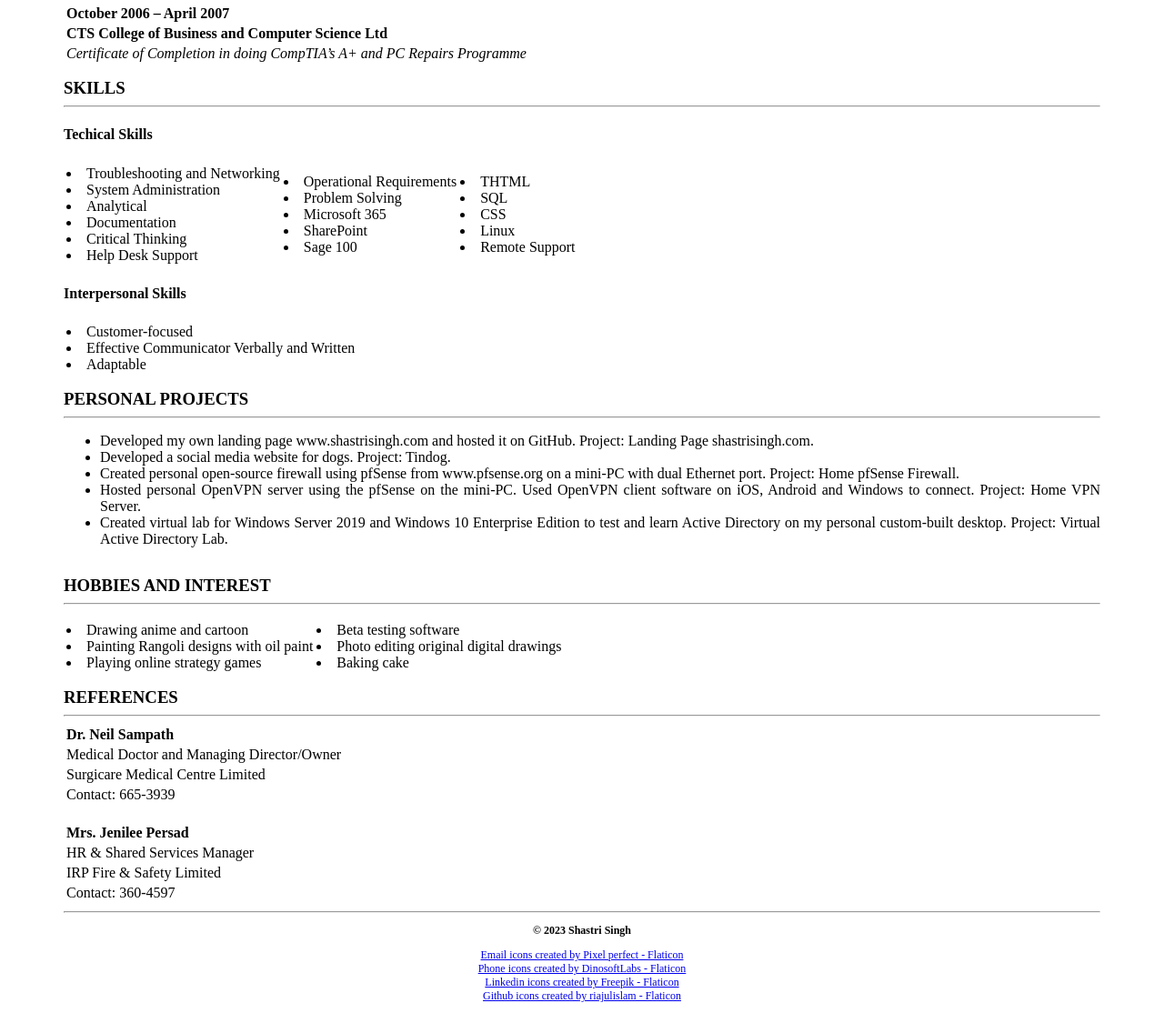
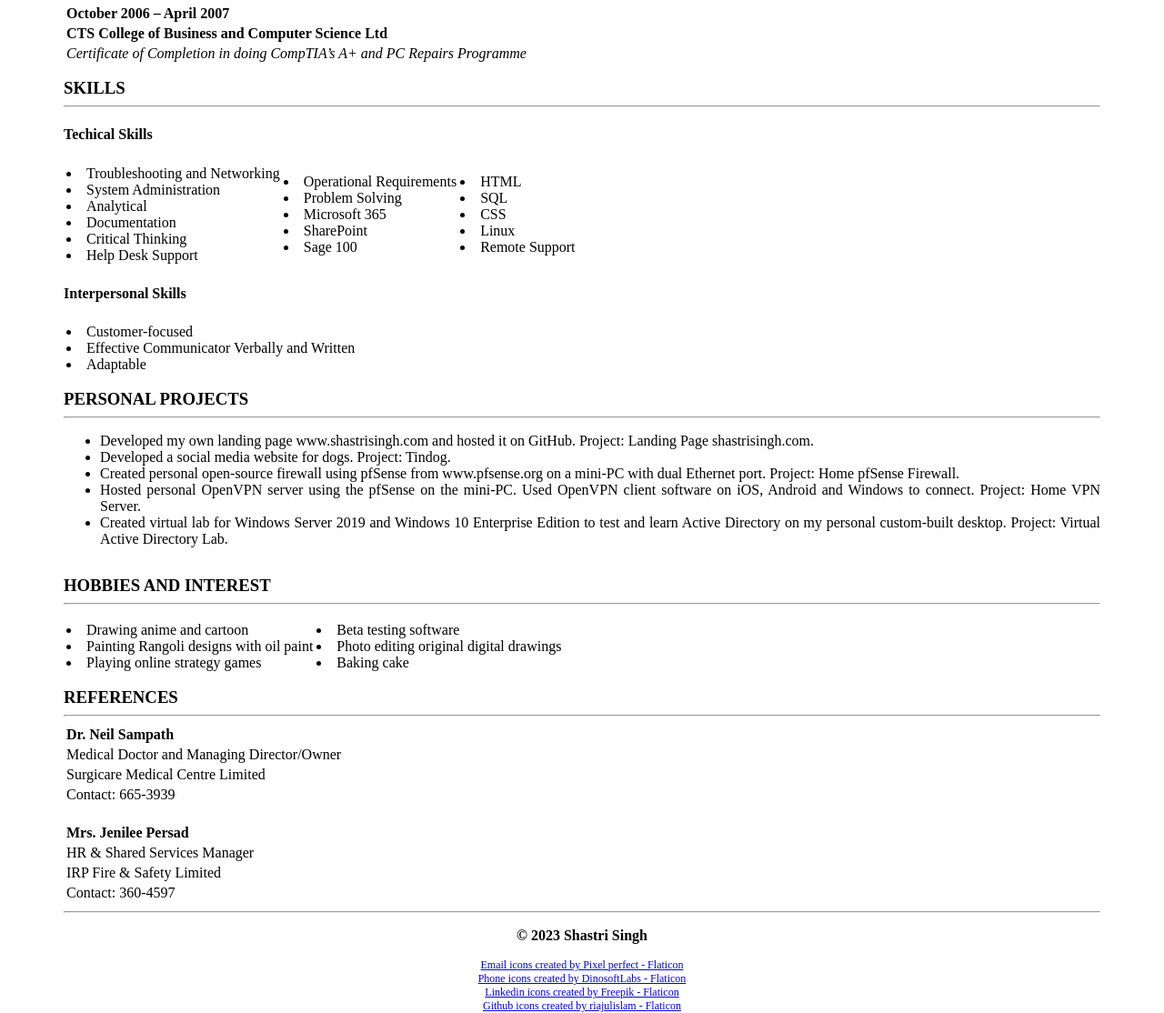
Before and after one commit to shastri-singh/resume, a plain HTML site: page index.html in a window 1280 px wide. Shown: the part 1024-2138 px from the top of the page at 91% size. Drawn offline with Linux system fonts and the light colour scheme.

Commit message:
Second commit
Added styling to the styles.css file.

```diff
--- a/css/styles.css
+++ b/css/styles.css
@@ -89,6 +89,7 @@ h3 {
 /* Copyright section */
 .copy-right {
     font-weight: bold;
+    font-size: 12pt;
 }
 
 .icon-credits-section {
--- a/index.html
+++ b/index.html
@@ -200,7 +200,7 @@
               <li>Sage 100</li>
             </td>
             <td>
-              <li>THTML</li>
+              <li>HTML</li>
               <li>SQL</li>
               <li>CSS</li>
               <li>Linux</li>
```
